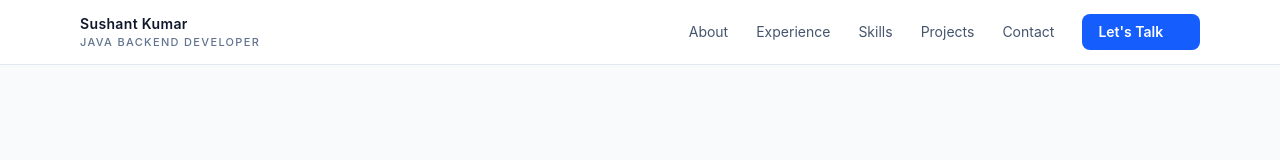
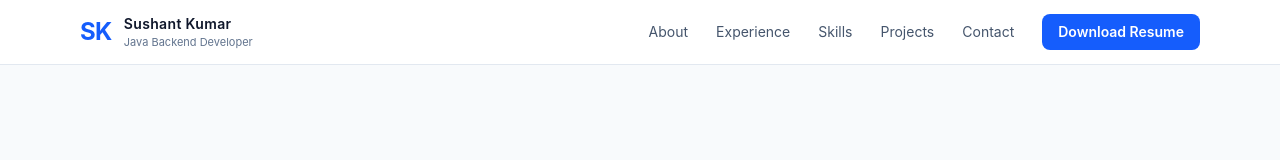
Before and after one commit to sushantapi/sushant-portfolio-v1, a React (Vite) app: page / in a window 1280 px wide. Shown: the top 160 px of the page. Built offline with nearby package versions, Linux system fonts and the light colour scheme.

Commit message:
refactor: simplify portfolio navigation header

```diff
--- a/src/components/Navbar.tsx
+++ b/src/components/Navbar.tsx
@@ -15,9 +15,12 @@ export function Navbar() {
   return (
     <header className={`nav-shell sticky top-0 z-50 border-b border-slate-200 bg-white/90 backdrop-blur ${scrolled ? 'is-scrolled' : ''}`}>
       <div className="section-shell flex h-16 items-center justify-between">
-        <a href="#top" className="group flex flex-col leading-tight" aria-label="Sushant Kumar Java Backend Developer portfolio home">
-          <span className="text-sm font-semibold tracking-wide text-slate-900">{siteConfig.name}</span>
-          <span className="mt-0.5 text-[11px] font-medium uppercase tracking-[0.12em] text-slate-500 transition group-hover:text-blue-600">Java Backend Developer</span>
+        <a href="#top" className="group flex items-center gap-3" aria-label="Sushant Kumar Java Backend Developer portfolio home">
+          <span className="text-2xl font-bold tracking-tight text-blue-600">SK</span>
+          <span className="flex flex-col leading-tight">
+            <span className="text-sm font-semibold tracking-wide text-slate-900">{siteConfig.name}</span>
+            <span className="mt-0.5 text-[11px] text-slate-500">{siteConfig.title}</span>
+          </span>
         </a>
 
         <nav className="hidden items-center gap-7 md:flex" aria-label="Primary navigation">
@@ -26,9 +29,11 @@ export function Navbar() {
               {item.label}
             </a>
           ))}
-          <a href="#contact" className="rounded-lg bg-blue-600 px-4 py-2 text-sm font-semibold text-white transition hover:bg-blue-700">
-            Let's Talk <span className="cta-arrow" aria-hidden="true">→</span>
-          </a>
+          {siteConfig.resumeAvailable && (
+            <a href={siteConfig.resumeUrl} download className="rounded-lg bg-blue-600 px-4 py-2 text-sm font-semibold text-white transition hover:bg-blue-700">
+              Download Resume
+            </a>
+          )}
         </nav>
 
         <button
@@ -55,6 +60,11 @@ export function Navbar() {
                 {item.label}
               </a>
             ))}
+            {siteConfig.resumeAvailable && (
+              <a href={siteConfig.resumeUrl} download onClick={() => setOpen(false)} className="mt-2 rounded-lg bg-blue-600 px-3 py-3 text-sm font-semibold text-white">
+                Download Resume
+              </a>
+            )}
           </div>
         </nav>
       )}
```
